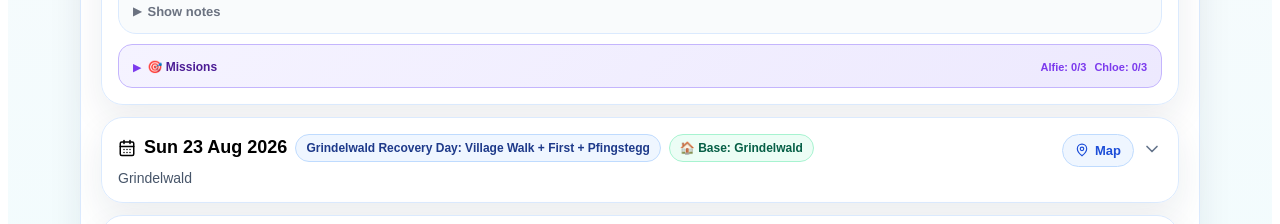
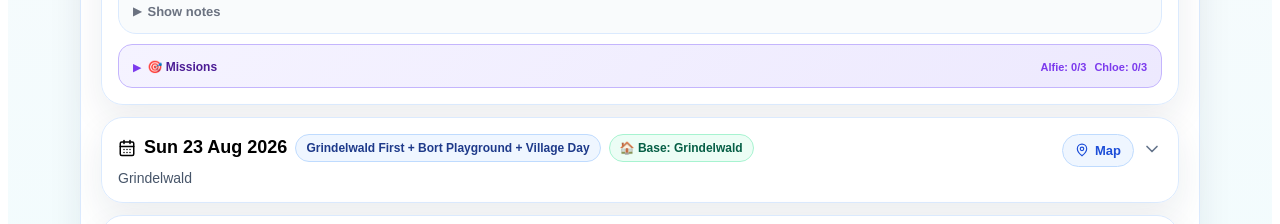
Before and after one commit to andrewhylander/Switzerland_Holiday, a React (Vite) app: page / in a window 1280 px wide. Shown: the part 1940-2164 px from the top of the page. Built offline with nearby package versions, Linux system fonts and the light colour scheme.

Commit message:
Murren updates

```diff
--- a/src/App.jsx
+++ b/src/App.jsx
@@ -192,7 +192,7 @@ const DEFAULT_ITINERARY = [
     id: "d2",
     date: "Sun 23 Aug 2026",
     base: "Grindelwald",
-    title: "Grindelwald Recovery Day: Village Walk + First + Pfingstegg",
+    title: "Grindelwald First + Bort Playground + Village Day",
     location: "Grindelwald",
     tags: ["village", "playground", "cable car"],
     mapLocation: "Grindelwald, Switzerland",
@@ -200,37 +200,51 @@ const DEFAULT_ITINERARY = [
     items: [
       {
         time: "AM",
-        title: "Groceries & breakfast",
-        location: "Grindelwald village",
-        notes: "• Pop into Co-op supermarket (~15 min) — grab essentials for the week\n• Breakfast at Eiger Bean (local favourite with great views)\n• Get oriented in the village, let the kids burn some energy with an easy walk around the streets\n\n💡 Tip: Ask your Airbnb host to pre-stock basics if you prefer (milk, bread, cheese, coffee)",
+        title: "Lazy breakfast at Airbnb",
+        location: "Alpenglück",
+        notes: "No alarm clock today — recovery day after travel. Breakfast at the apartment using supplies grabbed from Migros at Zurich Airport last night.\n\n💡 Use this morning to check webcams and plan the week's mountain days based on the weather forecast. Check MeteoSwiss for hourly forecasts and jungfrau.ch/webcams for live mountain views.",
         tags: [],
       },
       {
-        time: "LATE AM",
-        title: "Grindelwald First gondola",
+        time: "~9:30 AM",
+        title: "Grindelwald First gondola + Cliff Walk",
         location: "Grindelwald Terminal → First",
-        notes: "• Walk to Grindelwald Terminal: ~10 min\n• Grindelwald Terminal → First: Firstbahn gondola, ~20 min\n• Views of Eiger, Mönch & Jungfrau from the top — perfect orientation for the week ahead",
+        notes: "🚶 Walk to Grindelwald Terminal (~10 min from Alpenglück).\n🚠 Firstbahn gondola Terminal → First (~25 min, get off at the top).\n\n🌉 First Cliff Walk — FREE! Walk along steep rock faces and out onto a walkway 45m into the void. Suspension bridge with stunning views of Eiger, Wetterhorn and Schreckhorn.\n\n⏱️ Allow ~30 min for the Cliff Walk.\n\n🏔️ OPTIONAL: Bachalpsee alpine lake walk (1hr each way, easy flat path, 2,265m) — beautiful reflections of the mountains in the lake. Skip if kids are tired — can do another day.",
         tags: ["cable car", "viewpoint"],
       },
       {
-        time: "MID",
-        title: "First playground + optional Bachalpsee",
-        location: "First",
-        notes: "Explore the playground at First and enjoy the views.\n\n🏔️ OPTIONAL: Bachalpsee alpine lake walk (3km return) — beautiful reflections of the mountains in the lake, but might be ambitious after travel. Skip it if kids are tired — you can do it another day.",
-        tags: ["playground"],
-      },
-      {
-        time: "PM",
-        title: "Pfingstegg — toboggan, flying fox & playground",
-        location: "First → Grindelwald Terminal → Pfingstegg",
-        notes: "• Gondola back down to Grindelwald Terminal: ~20 min\n• PostBus or cable car up to Pfingstegg: ~20 min\n\n🛝 Summer toboggan run (perfect for ages 5 & 8 — much more fun-focused than the Trottibike)\n✈️ Flying fox / zip line experience (depending on height/age restrictions)\n🎪 Playground\n\nPerfect way to let the kids have fun and burn energy after travel.",
-        tags: ["cable car", "playground"],
+        time: "~11:00 AM",
+        title: "🛝 Bort Alpine Playground + Mountain Stream",
+        location: "Bort (middle gondola station)",
+        notes: "Take the gondola back DOWN from First and get off at Bort (middle station, ~15 min down).\n\n🛝 700m² Alpine Playground — one of the best in Switzerland! Giant climbing structures, balance beams, slides, swings, trampolines, sand play, zip line, and rope nets. All with Eiger North Face views.\n\n💦 Mountain stream water play — kids can dam the stream, splash around, redirect the water. Bring spare clothes! Very popular with families.\n\n🐿️ Marmot and squirrel rockers for younger kids.\n\n🎿 Trottibike scooters START from Bort (5km downhill ride to village) — minimum height 125cm so Chloe can't do this. Could be an option for Andrew + Alfie on another day.\n\nFREE — just pay for the gondola ticket.",
+        tags: ["playground", "kids"],
+      },
+      {
+        time: "~12:30 PM",
+        title: "Lunch at Alpinhotel Bort",
+        location: "Bort",
+        notes: "🍽️ Restaurant terrace right next to the playground — sit and eat while watching the kids play. Eiger North Face and Wetterhorn views from the terrace.\n\n🧀 Try the local Rösti or Älplermagronen (Swiss Alpine mac and cheese) — classic mountain food.\n\n💡 Or bring a picnic — there are picnic tables and fire pits at Bort too.",
+        tags: ["lunch"],
+      },
+      {
+        time: "~2:00 PM",
+        title: "Gondola down + Coop grocery shop",
+        location: "Bort → Grindelwald Terminal → Coop",
+        notes: "🚠 Gondola from Bort back to Grindelwald Terminal (~10 min).\n\n🛒 Coop supermarket is RIGHT at Grindelwald Terminal — perfect for the big weekly shop on the way home. Open 8am–7pm daily including Sunday.\n\n🛒 SHOPPING LIST — Swiss specialties to try:\n• Zopf bread (buttered braided bread — very Swiss)\n• Landjäger sausage sticks (perfect for hiking picnics)\n• Bergkäse / Gruyère mild / Emmental (mountain cheeses — start kids on Emmental or mild Gruyère, similar to cheddar)\n• Birchermüesli (traditional Swiss breakfast cereal)\n• Rivella (Swiss soft drink — must try!)\n• Ovomaltine crunchy spread (like Nutella but Swiss)\n• Ragusa / Toblerone / Lindt chocolate (gifts + treats)\n• Fruit syrups (dilute with sparkling water — great for kids)\n• Fresh fruit cups + salads + sandwich wraps for picnic days\n\n💡 Don't buy bottled water — tap water in Switzerland is excellent and free!\n💡 Look for 'Action' signs = items on sale\n💡 🐞 Ladybug logo = Swiss product\n💡 Bring a bag or put stuff in your backpack — bags cost 5-10 cents\n\n⏱️ Allow 1–1.5 hours for first shop in an unfamiliar store with kids!",
+        tags: [],
+      },
+      {
+        time: "~3:30 PM",
+        title: "Drop groceries + afternoon options",
+        location: "Grindelwald",
+        notes: "🚶 Walk groceries back to Alpenglück (~10 min).\n\nAFTERNOON OPTIONS (pick one or just chill!):\n\n🛷 OPTION A — Pfingstegg toboggan + Fly-Line: 15 min walk from Terminal to Pfingstegg valley station. Cable car up (~5 min). Summer toboggan run + Fly-Line zip through the trees. Toboggan: CHF 8/adult, CHF 6/child 8-15, CHF 2/child 6-7. Family total ~CHF 24. Buy tickets individually NOT the Fun Package.\n\n🏔️ OPTION B — Glacier Gorge: 30 min walk from village (or Bus 122). 300m rock faces, spider web net, canyon swing. CHF 19/adult, CHF 10/child, under 6 free. Great rainy day backup too.\n\n🍦 OPTION C — Village wander, ice cream, and chill. You've earned it after a travel day!",
+        tags: [],
       },
       {
         time: "EVE",
         title: "Dinner in Grindelwald",
         location: "Grindelwald village",
-        notes: "Return to Grindelwald and grab dinner at a family-friendly spot:\n• Stallbeizli Heubode — authentic farm restaurant with views (recommended)\n• Eiger Bean — casual with great atmosphere\n• Barry’s — popular with families\n\nEarly night to recover from travel.",
+        notes: "Dinner at a family-friendly spot:\n• Stallbeizli Heubode — authentic farm restaurant with views (recommended)\n• Eiger Bean — casual with great atmosphere\n• Barry's — popular with families\n\n💡 Or cook at the apartment with your fresh Coop supplies — Cervelat sausages on the grill if Alpenglück has a BBQ!",
         tags: ["dinner"],
       },
     ],
@@ -261,16 +275,23 @@ const DEFAULT_ITINERARY = [
       },
       {
         time: "11:00 AM",
+        title: "⚡ Birg Thrill Walk (free!)",
+        location: "Birg station (2,677m) — between Schilthorn & Mürren",
+        notes: "Get off at Birg on the way down from Schilthorn — don't skip this! The Thrill Walk is FREE and built into the cliff face.\n\n🌉 Cross a tightrope, walk on a glass floor looking straight down the cliff, and crawl through an open-air tunnel perched on the side of the mountain.\n\n⏱️ Takes ~20 min. Kids will love the glass floor — adults may find it terrifying!\n\n💡 Also great viewpoint of the tiny Grauseeli lake below.",
+        tags: ["viewpoint", "adventure"],
+      },
+      {
+        time: "11:45 AM",
         title: "Descend to Mürren — explore car-free village",
-        location: "Schilthorn → Birg → Mürren",
-        notes: "Cable car down to Mürren (~20 min via Birg). Mürren is one of Switzerland's highest and most scenic car-free villages — no roads, no cars, only mountain trains and footpaths.\n\n🏔️ Eiger, Mönch & Jungfrau fill the entire eastern horizon — one of the most dramatic mountain views in the Alps.\n\n🇨🇭 Walk Mürren's main street — Swiss flags, wooden chalets, flower boxes on every window. Stop at a bakery for a Gipfeli or rösti.\n\n💡 Café Weitblick has a great terrace with direct Eiger views.",
+        location: "Birg → Mürren",
+        notes: "Cable car down to Mürren (~10 min from Birg). Mürren is one of Switzerland's highest and most scenic car-free villages — no roads, no cars, only mountain trains and footpaths.\n\n🏔️ Eiger, Mönch & Jungfrau fill the entire eastern horizon — one of the most dramatic mountain views in the Alps.\n\n🇨🇭 Walk Mürren's main street — Swiss flags, wooden chalets, flower boxes on every window. Take the UPPER road for fewer crowds.\n\n📸 Best viewpoints: 'the stump' (locals know it), train station terrace, and tennis court terrace.\n\n🍽️ Food options:\n• Café Liv — vanilla lemonade & toasties (great quick bite)\n• Stager Stübli — classic Swiss dishes, outdoor dining\n• Esther's Guesthouse — excellent ice cream\n• Mountain Hostel — homemade pizza\n• Intersport Café — mountain cappuccino\n\n🎒 Optional: Rent a LUDO TRAIL game backpack from the tourist office — 16 interactive game stations throughout the village. Perfect for keeping the kids exploring!\n\n🏊 Optional: Mürren Sportcenter has a swimming pool open in summer — great if it's a hot day and the kids need cooling off.",
         tags: ["village", "viewpoint"],
       },
       {
         time: "12:30 PM",
         title: "🌸 Allmendhubel — flower playground & panorama",
         location: "Mürren → Allmendhubel (1,934m)",
-        notes: "🚟 Short funicular ride above Mürren (~5 min, ~CHF 8 return, Half Fare Cards valid).\n\n🌸 Allmendhubel Flower Park — wildflower meadows with wooden boardwalks, alpine botanical features, and cowbells ringing across the hillside. Best wildflower display in the Jungfrau region in August.\n\n🛝 Playground at the top — wooden climbing structures, slides, and open meadows for kids to run in with Eiger views behind them. One of the best family picnic spots in Switzerland.\n\n🧺 Perfect picnic spot — pack lunch from Migros the night before.",
+        notes: "🚟 Short funicular ride above Mürren (~5 min, ~CHF 8 return, Half Fare Cards valid).\n\n🌸 Allmendhubel Flower Park — wildflower meadows with wooden boardwalks, alpine botanical features, and cowbells ringing across the hillside. Best wildflower display in the Jungfrau region in August.\n\n🛝 Playground at the top — this is one of the BEST in the region! Zip line, water maze, marmot tunnels, climbing structures, slides, and open meadows for kids to run in with Eiger views behind them.\n\n🧺 Perfect picnic spot — grab supplies from Coop Terminal the morning before. Landjäger sausages, Zopf bread, mountain cheese (try Gruyère mild or Emmental for the kids) and Rivella.\n\n💡 One train stop from Mürren at Winteregg there's ANOTHER playground with a jumbo swing — worth a quick stop if the kids aren't ready to leave!",
         tags: ["playground", "viewpoint", "mountains"],
       },
       {
@@ -284,7 +305,7 @@ const DEFAULT_ITINERARY = [
         time: "3:00 PM",
         title: "🏪 Gimmelwald — honesty shop, farm & Rugenbräu Dunkel",
         location: "Gimmelwald village",
-        notes: "🏪 World's first honesty shop — unlocked fridge and shelves of local produce. Pay what you think is fair, leave money in the box. Local cheese, eggs, dried meats, milk.\n\n🐄 Farm animals right in the village — cows, chickens, working Alpine farms that have operated for centuries.\n\n🍺 Pension Gimmelwald — stop for a Rugenbräu Dunkel. Brewed in Matten bei Interlaken since 1866, the Jungfrau region's own dark lager. The bar is open to non-guests — hikers, locals, wooden benches, cowbell on the wall.\n\n💡 Kids can have a Rivella (Swiss soft drink) while you enjoy the beer.",
+        notes: "🏪 World's first honesty shop — unlocked fridge and shelves of local produce. Pay what you think is fair, leave money in the box. Local cheese, eggs, dried meats, milk.\n\n🐄 Farm animals right in the village — cows, chickens, working Alpine farms that have operated for centuries.\n\n🛝 Gimmelwald playground — has a crazy fast slide the kids will love! Also great viewpoint benches above Gimmelwald overlooking the valley.\n\n🍺 Pension Gimmelwald — stop for a Schwarz Monk beer or Rugenbräu Dunkel. The bar is open to non-guests — hikers, locals, wooden benches, cowbell on the wall.\n\n💡 Kids can have a Rivella (Swiss soft drink) or ice cream from Esther's Guesthouse while you enjoy the beer.\n\n🛍️ Souvenir shopping: Exile on Main Street and Adleggen Sport in Mürren, or the honesty shop and farm fridges in Gimmelwald.",
         tags: ["village", "history"],
       },
       {
@@ -3782,6 +3803,7 @@ export default function SwitzerlandTravelAppReal() {
                     { href: "https://www.schilthorn.ch/en/Info/Webcam", label: "🎬 Schilthorn webcam — check before Piz Gloria / Mürren day", tip: "Bond World views depend on clear weather. Check night before." },
                     { href: "https://www.bergfex.com/sommer/jungfrau-region/webcams/", label: "🌦️ Bergfex — mountain forecasts + live cams for whole Jungfrau region", tip: "Best for 2-3 day forecasts to plan ahead." },
                     { href: "https://www.swisspanorama.com/", label: "🔭 SwissPanorama — live 360° views from Jungfraujoch, Schilthorn & Männlichen", tip: "High-res panoramic cams — great for checking visibility." },
+                    { href: "https://www.meteoswiss.admin.ch/", label: "🌤️ MeteoSwiss — official Swiss weather forecast with minute-by-minute rain/sunshine", tip: "Most accurate Swiss forecast. Check hourly breakdown before committing to mountain days." },
                   ].map(link => (
                     <div key={link.href} style={{ borderRadius: 10, background: "#f0fdf4", border: "1px solid #86efac", overflow: "hidden" }}>
                       <a
```
